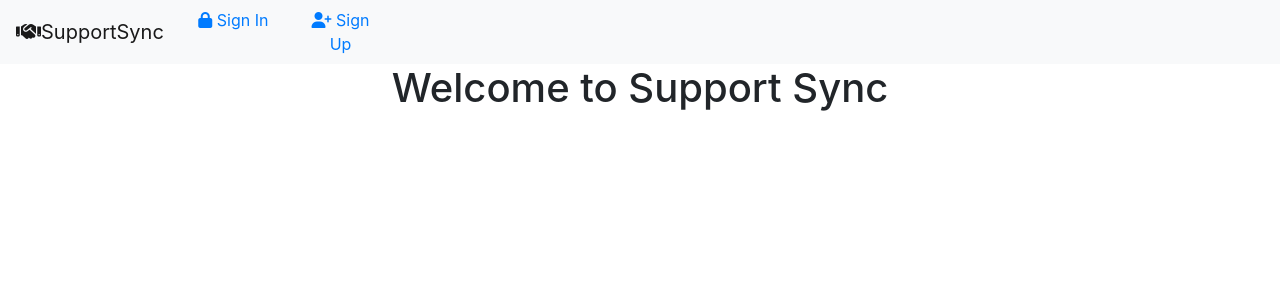
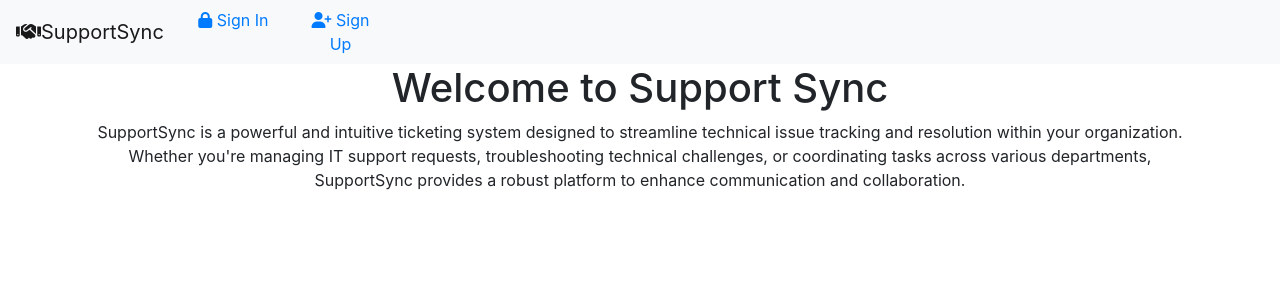
Before and after one commit to CallumDennisIE/support-sync-api, a React (Create React App) app in the folder frontend/: page / in a window 1280 px wide. Shown: the top 300 px of the page. Built offline with nearby package versions, Linux system fonts and the light colour scheme; no server answers.

Commit message:
feat: add about text to home page

```diff
--- a/frontend/src/App.js
+++ b/frontend/src/App.js
@@ -17,6 +17,8 @@ import SignUp from './components/SignUp';
 import TicketsPage from './components/TicketsPage';
 import EditTicket from './components/EditTicket';
 import NotFound from './components/NotFound';
+import Home from './components/Home';
+
 
 function App() {
     return (
@@ -24,7 +26,7 @@ function App() {
             <NavBar />
             <Container>
                 <Switch>
-                    <Route exact path="/" render={() => <h1>Welcome to Support Sync</h1>} />
+                    <Route exact path="/" render={() => <Home />} />
                     <Route exact path="/tickets/" render={() => <TicketsPage message="No tickets found. Try a different search query." />} />
                     <Route exact path="/tickets/:id" render={() => <Ticket />} />
                     <Route exact path="/tickets/:id/edit" render={() => <EditTicket />} />
--- /dev/null
+++ b/frontend/src/components/Home.js
@@ -0,0 +1,12 @@
+import React from 'react';
+
+const Home = () => {
+    return (
+        <div>
+            <h1>Welcome to Support Sync</h1>
+            <p>SupportSync is a powerful and intuitive ticketing system designed to streamline technical issue tracking and resolution within your organization. Whether you're managing IT support requests, troubleshooting technical challenges, or coordinating tasks across various departments, SupportSync provides a robust platform to enhance communication and collaboration.</p>
+        </div>
+    );
+};
+
+export default Home;
```
Also changed, not shown: 6 other files (tests, documents, lock files or other folders).
